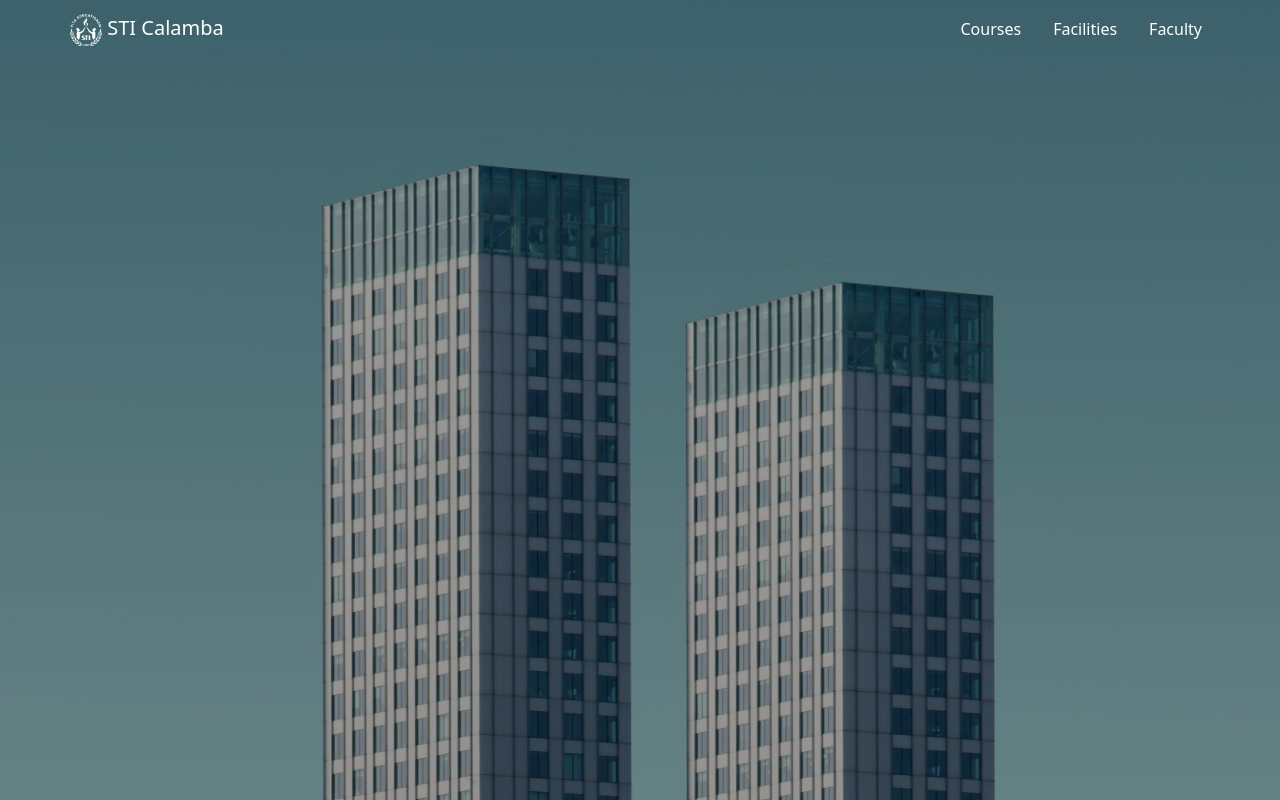
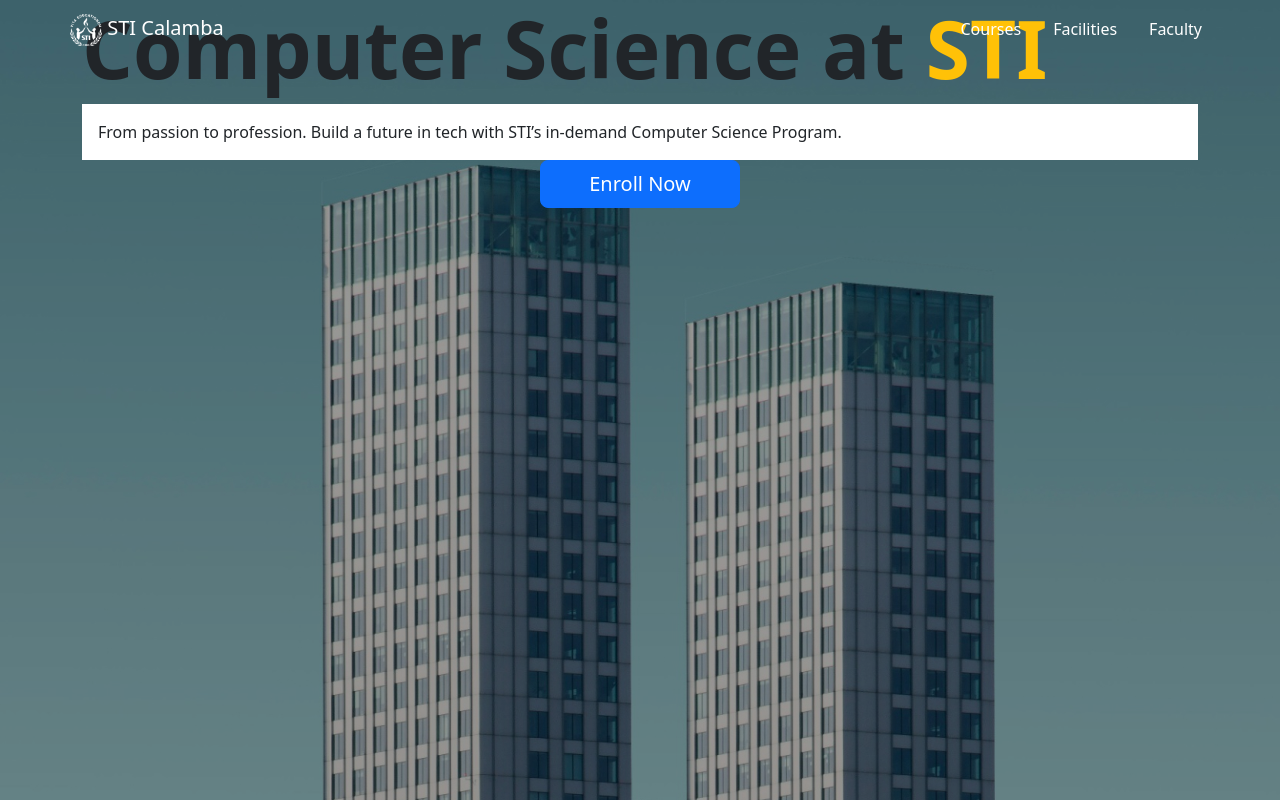
Before and after one commit to workingphasmid/BSCS-Brochure, a website: page index.html in a window 1280 px wide. Drawn offline with nearby package versions, Linux system fonts and the light colour scheme.

Commit message:
D - Hero background image

```diff
--- a/index.html
+++ b/index.html
@@ -33,7 +33,7 @@
 
     <!-- Hero -->
     <section class="hero container-fluid p-0">
-      <!-- <div class="container">
+      <div class="container">
         <h1 class="display-1 fw-bold">Computer Science at <span class="text-warning">STI</span></h1>
         <div class="p-3 bg-body container-fluid">
           <span>From passion to profession. Build a future in tech with STI’s in-demand Computer Science Program.</span>
@@ -41,7 +41,7 @@
       </div>
       <div class="container-lg d-flex justify-content-center">
         <button class="btn btn-primary btn-lg px-5 py-2">Enroll Now</button>
-      </div> -->
+      </div>
       <img src="./images/sti-calamba.jpg" alt="" class="hero-background-img" />
     </section>
 
--- a/other.css
+++ b/other.css
@@ -1,3 +1,6 @@
+body {
+}
+
 /* Nav */
 .nav-link {
   color: var(--bs-navbar-active-color);
@@ -5,15 +8,21 @@
 
 /* Hero */
 .hero {
+  height: 100vh;
 }
 
 .hero-background-img {
   width: 100%;
-  height: 100vh;
+  height: 100%;
 
   object-fit: cover;
 
   filter: brightness(0.6);
+
+  position: absolute;
+  inset: 0;
+
+  z-index: -1;
 }
 
 @media (max-width: 576px) {
```
